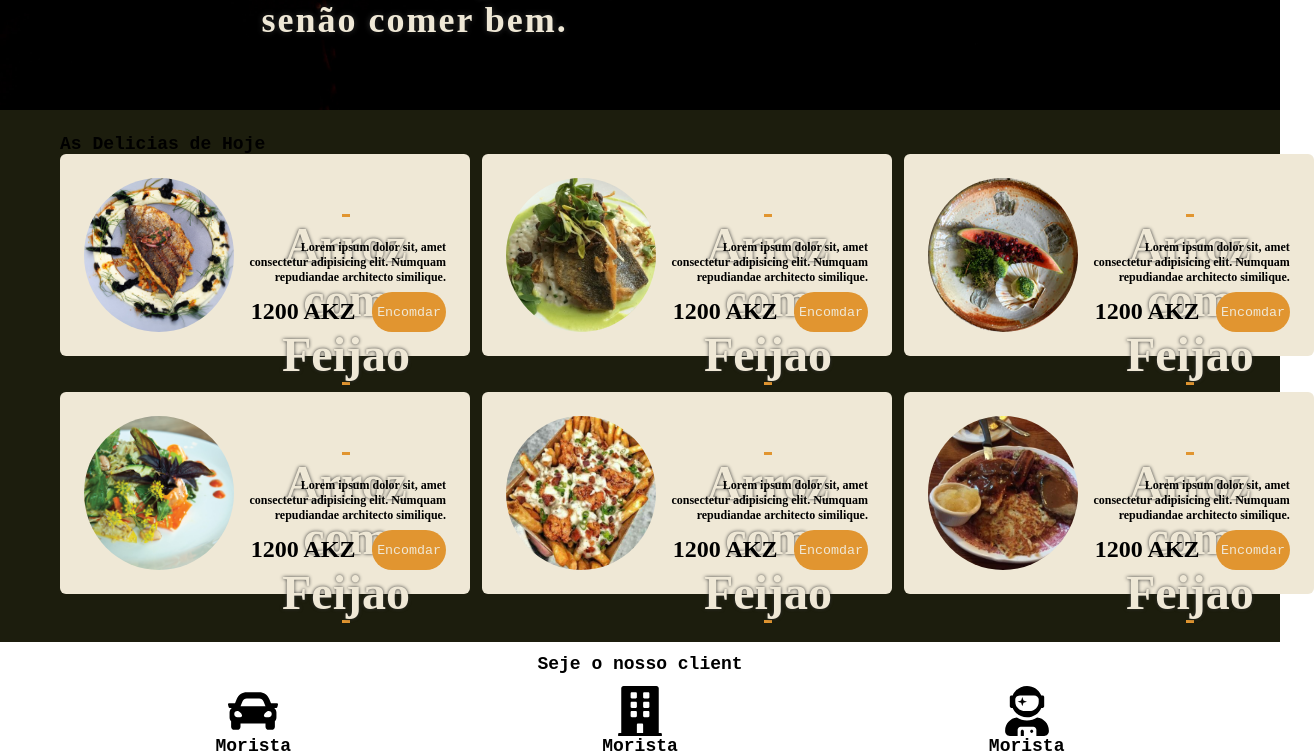
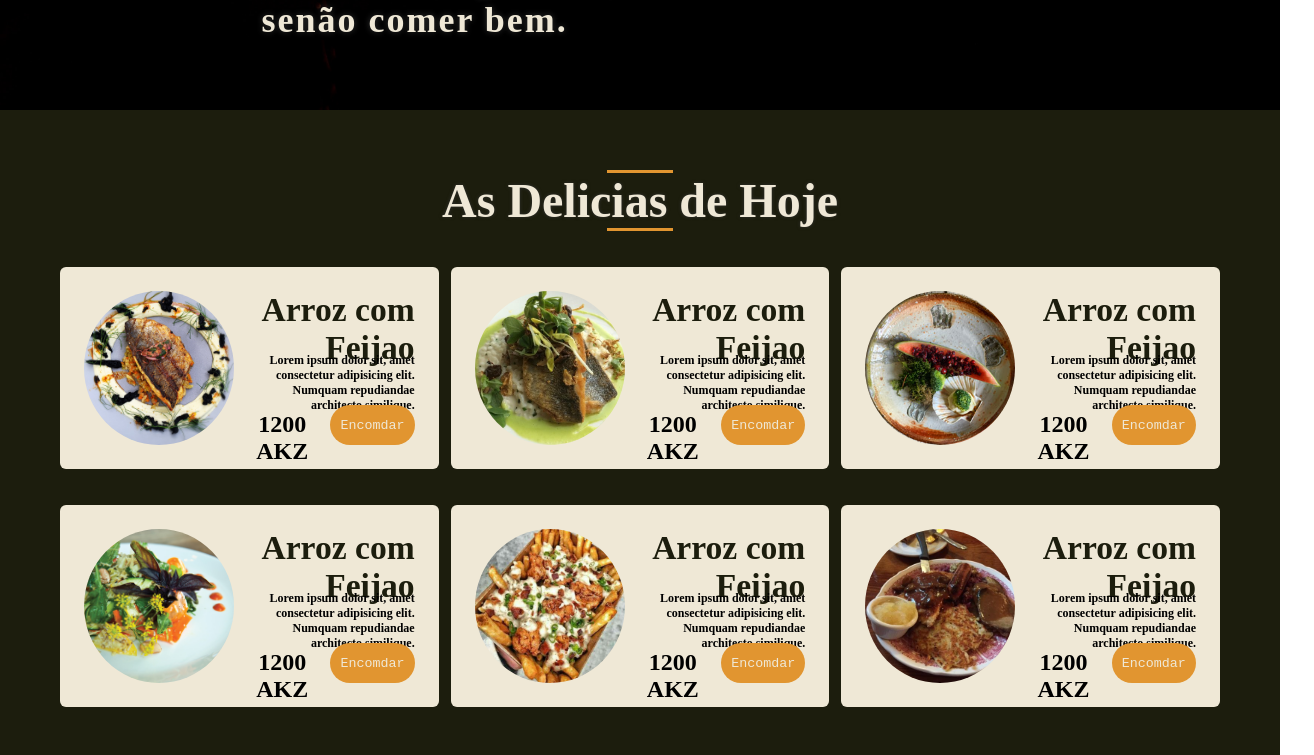
Before and after one commit to jeseias/restaurante-chiza, a React (Create React App) app: page / in a window 1280 px wide. Shown: the part 540-1295 px from the top of the page, 1314 px wide, since content can reach past the window. Built offline with nearby package versions, Linux system fonts and the light colour scheme.

Commit message:
Refactored my styling folder

```diff
--- a/src/layout/Menu/index.js
+++ b/src/layout/Menu/index.js
@@ -7,16 +7,15 @@ import f3 from './../../assets/images/food/f3.jpg';
 import f4 from './../../assets/images/food/f4.jpg';
 import f5 from './../../assets/images/food/f5.jpg';
 
-import { Title } from './../../styles/typografy';
 import { Container, Platebox } from './styles';
 
 export default () =>
   <Container>
-    <h1>As Delicias de Hoje</h1>
+    <h1 className="MainTitle">As Delicias de Hoje</h1>
     <div>
       <Platebox BG={f}>
         <div className="img" ></div>
-        <Title className="title">Arroz com Feijao</Title>
+        <div className="title SecondaryColor">Arroz com Feijao</div>
         <p className="description">
           Lorem ipsum dolor sit, amet consectetur adipisicing elit. Numquam repudiandae architecto similique.
         </p>
@@ -25,7 +24,7 @@ export default () =>
       </Platebox>
       <Platebox BG={f1}>
         <div className="img" ></div>
-        <Title className="title">Arroz com Feijao</Title>
+        <div className="title SecondaryColor">Arroz com Feijao</div>
         <p className="description">
           Lorem ipsum dolor sit, amet consectetur adipisicing elit. Numquam repudiandae architecto similique.
         </p>
@@ -34,7 +33,7 @@ export default () =>
       </Platebox>
       <Platebox BG={f2}>
         <div className="img" ></div>
-        <Title className="title">Arroz com Feijao</Title>
+        <div className="title SecondaryColor">Arroz com Feijao</div>
         <p className="description">
           Lorem ipsum dolor sit, amet consectetur adipisicing elit. Numquam repudiandae architecto similique.
         </p>
@@ -43,7 +42,7 @@ export default () =>
       </Platebox>
       <Platebox BG={f3}>
         <div className="img" ></div>
-        <Title className="title">Arroz com Feijao</Title>
+        <div className="title SecondaryColor">Arroz com Feijao</div>
         <p className="description">
           Lorem ipsum dolor sit, amet consectetur adipisicing elit. Numquam repudiandae architecto similique.
         </p>
@@ -52,7 +51,7 @@ export default () =>
       </Platebox>
       <Platebox BG={f4}>
         <div className="img" ></div>
-        <Title className="title">Arroz com Feijao</Title>
+        <div className="title SecondaryColor">Arroz com Feijao</div>
         <p className="description">
           Lorem ipsum dolor sit, amet consectetur adipisicing elit. Numquam repudiandae architecto similique.
         </p>
@@ -61,7 +60,7 @@ export default () =>
       </Platebox>
       <Platebox BG={f5}>
         <div className="img" ></div>
-        <Title className="title">Arroz com Feijao</Title>
+        <div className="title SecondaryColor">Arroz com Feijao</div>
         <p className="description">
           Lorem ipsum dolor sit, amet consectetur adipisicing elit. Numquam repudiandae architecto similique.
         </p>
--- a/src/styles/index.js
+++ b/src/styles/index.js
@@ -4,6 +4,8 @@ import Akronim from './../fonts/Akronim.ttf';
 import DancingScript from './../fonts/DancingScript.ttf';
 import Pacifico from './../fonts/Pacifico.ttf';
 import Poppins from './../fonts/Poppins.ttf';
+
+import { light_gold, yellow_color, dark_brown } from './variables';
 
 export default  createGlobalStyle`
   @font-face {
@@ -43,4 +45,30 @@ export default  createGlobalStyle`
   body, input, button {
     font-family: 'Poppins', monospace;
   }
+
+  /* Typogrady */
+  .MainTitle {
+    margin: 3rem;
+    text-align: center;
+    color: ${light_gold};
+    font-size: 4rem;
+    text-shadow: 0 0 .3rem #333;
+    font-family: 'Akronim';
+
+    &::after, &::before {
+      content: "";
+      display: block;
+      width: 6%;
+      height: 3px;
+      background: ${yellow_color};
+      margin: 0 auto;
+    }
+  }
+
+  .SecondaryColor {
+    font-weight: bold;
+    text-align: right;
+    color: ${dark_brown};
+    font-size: 2.8rem;
+  }
 `;
```
Also changed, not shown: src/layout/Menu/styles.js (line endings or trailing spaces).
